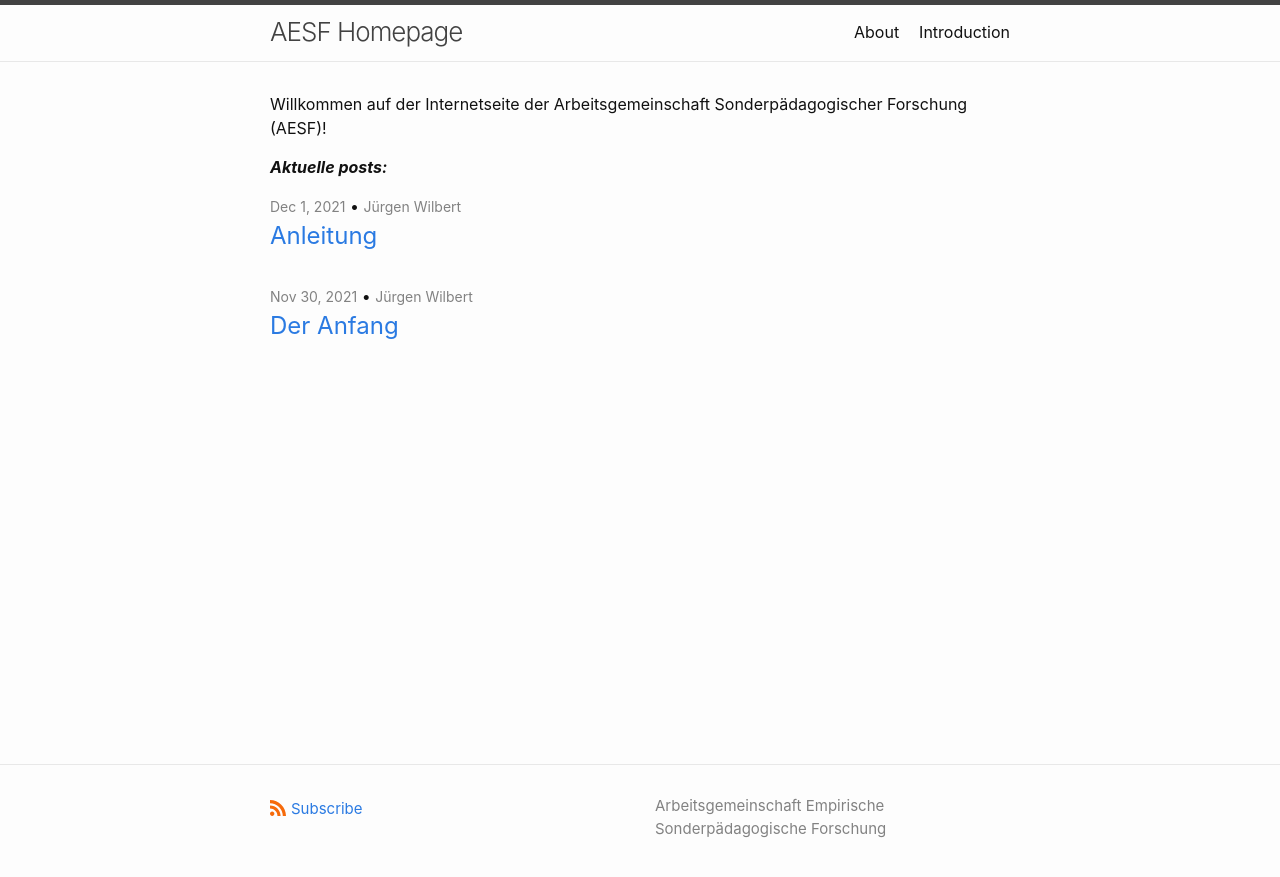
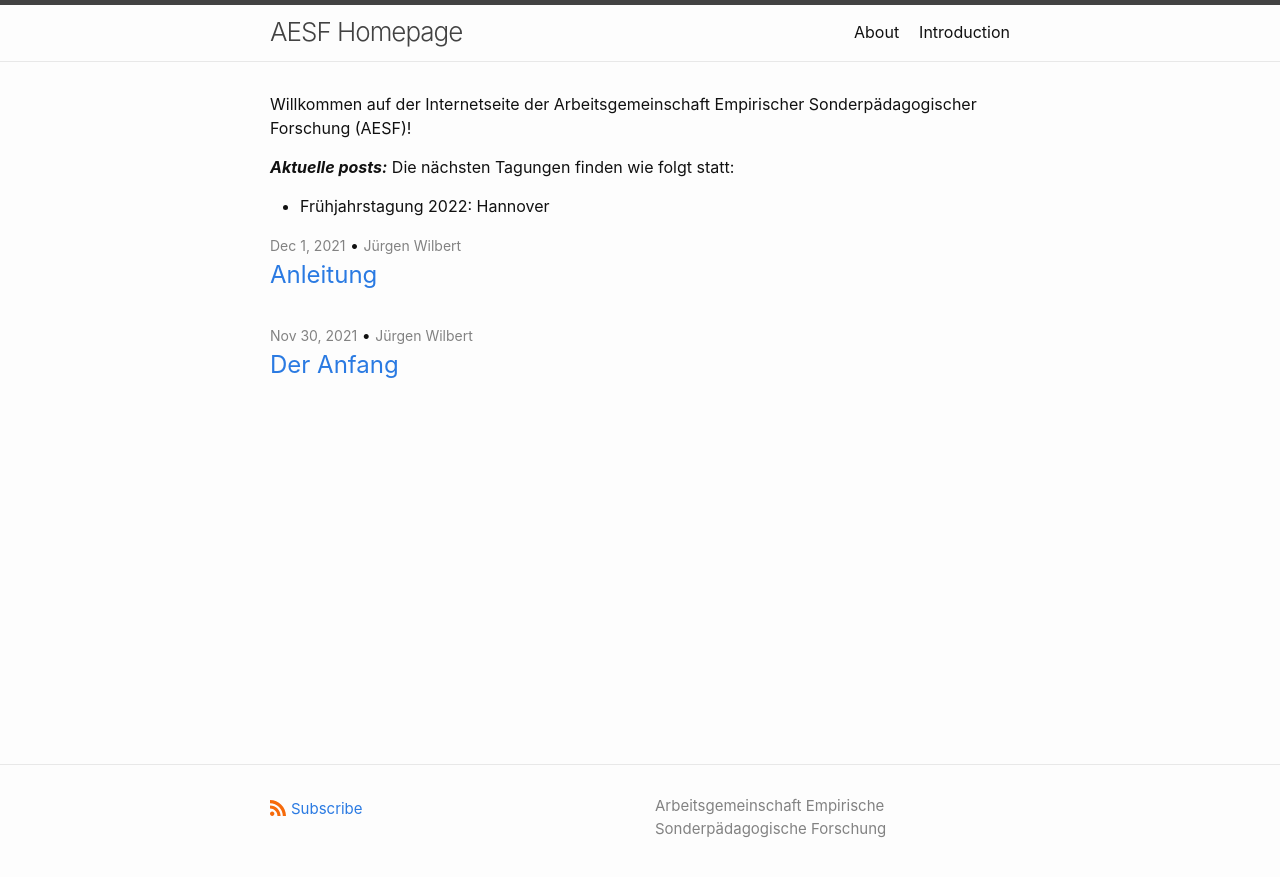
Before and after one commit to jazznbass/aesf_homepage, a Jekyll site: the page built from index.md, in a window 1280 px wide. Shown: the top 877 px of the page. Built offline with Jekyll 4.4.1, drawn with Linux system fonts in a browser that asks for light colours.

Commit message:
Update index.md

```diff
--- a/index.md
+++ b/index.md
@@ -2,6 +2,8 @@
 layout: home
 ---
 
-Willkommen auf der Internetseite der Arbeitsgemeinschaft Sonderpädagogischer Forschung (AESF)!
+Willkommen auf der Internetseite der Arbeitsgemeinschaft Empirischer Sonderpädagogischer Forschung (AESF)!
 
 ***Aktuelle posts:***
+Die nächsten Tagungen finden wie folgt statt:
+- Frühjahrstagung 2022: Hannover
```
